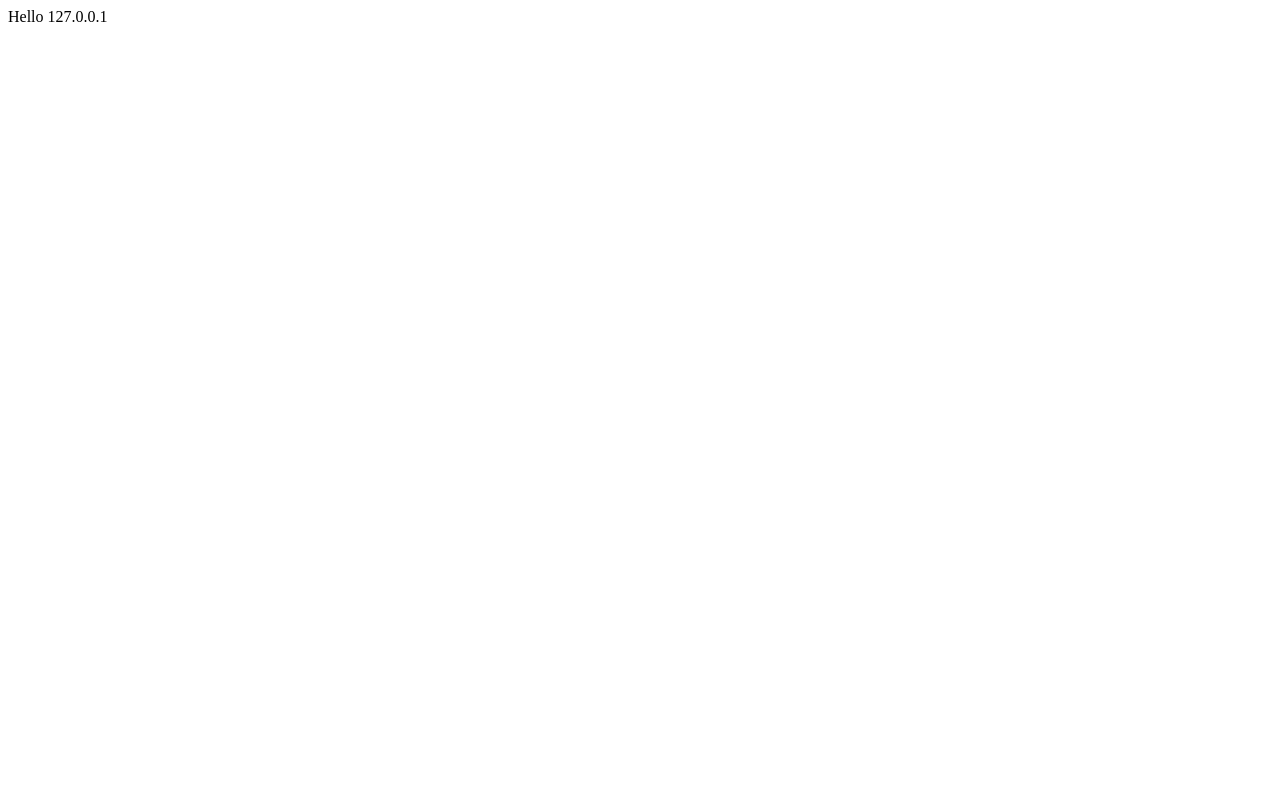
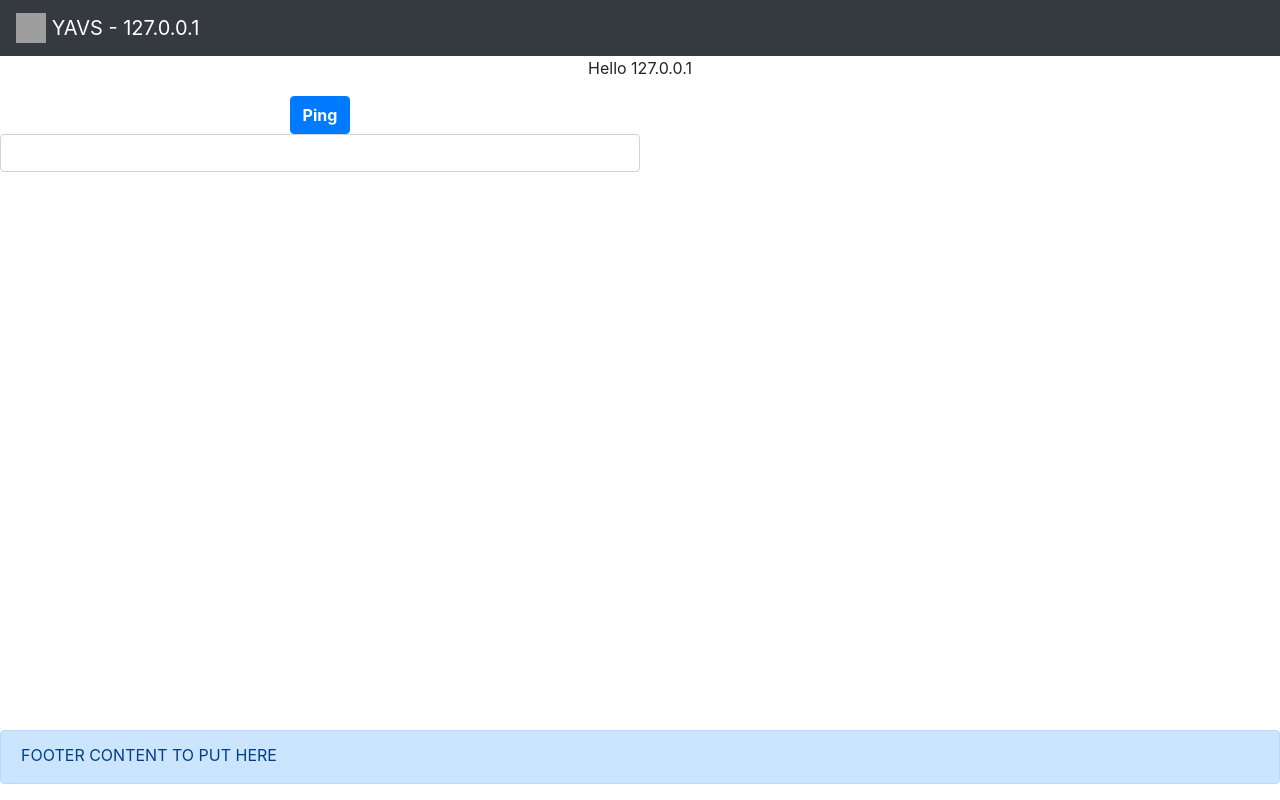
Before and after one commit to haysberg/yavs-gui, a Flask app: page / in a window 1280 px wide. Before the commit the page is almost empty. Run offline with Flask 2, Linux system fonts and the light colour scheme; some libraries are stand-ins or nearby versions; grey boxes are pictures that could not be loaded.

Commit message:
Added the ping utility to the home page.

```diff
--- a/app.py
+++ b/app.py
@@ -2,6 +2,7 @@
 #You'll find that this file is very small. It's only job is to initialize the Flask server,
 #and to respond to requests coming to the root URL (/)
 from flask import Flask, render_template, request
+import json, requests
 
 #We need this for the Flask server to run
 app = Flask(__name__, template_folder='templates')
@@ -14,3 +15,9 @@ print(app.url_map)
 @app.route('/index')
 def main():
     return render_template('index.html', ip=request.remote_addr)
+
+@app.route('/ping/<target>')
+def ping(target):
+    result = requests.get("http://localhost:5000/ping/" + target)
+    result = result.json()
+    return render_template('ping.html', json=result)
--- /dev/null
+++ b/static/css/custom/main.css
@@ -0,0 +1,33 @@
+.main_container{
+    text-align: center;
+}
+
+.footer {
+    position: absolute;
+    bottom: 0;
+    left: 0;
+    width: 100%;
+    padding-bottom: 0;
+}
+
+.footer div{
+    padding-bottom: 0;
+}
+
+.console-output{
+    background-color: black;
+    color: black;
+}
+
+.console-line{
+    color: white;
+}
+
+.feature-container{
+    max-width: 50%;
+
+}
+
+.feature{
+    display: inline;
+}
--- /dev/null
+++ b/static/js/custom/custom.js
@@ -0,0 +1,5 @@
+function jsping(){
+    text = document.getElementById("pinginput").value
+    document.location = "/ping/" + text
+    print("/ping/" + text)
+}
--- a/templates/index.html
+++ b/templates/index.html
@@ -1 +1,11 @@
-Hello {{ip}}
+{% extends "layout.html" %}
+{% block content %}
+    <p>Hello {{ip}}</p>
+    <div class="feature-container">
+        <div class="feature">
+            <button class="btn btn-primary" type="submit" onclick="jsping()">
+                <B>Ping</B> </button> <input id="pinginput" class="form-control">
+        </div>
+    </div>
+
+{% endblock %}
--- /dev/null
+++ b/templates/layout.html
@@ -0,0 +1,47 @@
+<!DOCTYPE html>
+<html>
+
+    <head>
+        <title>YAVS GUI</title>
+        <link href="../static/css/bootstrap.css" rel="stylesheet">
+        <link href="../static/css/custom/main.css" rel="stylesheet">
+    </head>
+
+    <body>
+        <nav class="navbar navbar-dark bg-dark">
+            <a class="navbar-brand" href="#">
+                <img src="https://getbootstrap.com/docs/4.4/assets/brand/bootstrap-solid.svg" width="30" height="30" class="d-inline-block align-top" alt="">
+                YAVS - {{ip}}
+            </a>
+        </nav>
+        <div class="main_container">
+        {% if message_list is defined %}
+            {% for message in message_list %}
+            <div class="toast" role="alert" aria-live="assertive" aria-atomic="true">
+                <div class="toast-header">
+                  <img src="..." class="rounded mr-2" alt="...">
+                  <strong class="mr-auto">Notification</strong>
+                  <small class="text-muted"></small>
+                  <button type="button" class="ml-2 mb-1 close" data-dismiss="toast" aria-label="Close">
+                    <span aria-hidden="true">&times;</span>
+                  </button>
+                </div>
+                <div class="toast-body">
+                  {{ message }}
+                </div>
+              </div>
+            {% endfor %}
+        {% endif %}
+        {% block content %}{% endblock %}
+        </div>
+        <footer class="footer">
+            <div class="alert alert-primary" role="alert">
+                <p>FOOTER CONTENT TO PUT HERE</p>
+              </div>
+        </footer>
+    </body>
+    <script src="https://code.jquery.com/jquery-3.4.1.slim.min.js" integrity="sha384-J6qa4849blE2+poT4WnyKhv5vZF5SrPo0iEjwBvKU7imGFAV0wwj1yYfoRSJoZ+n" crossorigin="anonymous"></script>
+    <script src="https://cdn.jsdelivr.net/npm/popper.js@1.16.0/dist/umd/popper.min.js" integrity="sha384-Q6E9RHvbIyZFJoft+2mJbHaEWldlvI9IOYy5n3zV9zzTtmI3UksdQRVvoxMfooAo" crossorigin="anonymous"></script>
+    <script src="https://stackpath.bootstrapcdn.com/bootstrap/4.4.1/js/bootstrap.min.js" integrity="sha384-wfSDF2E50Y2D1uUdj0O3uMBJnjuUD4Ih7YwaYd1iqfktj0Uod8GCExl3Og8ifwB6" crossorigin="anonymous"></script>
+    <script src="../static/js/custom/custom.js"></script>
+</html>
```
Also changed, not shown: templates/ping.html (added, +12 -0 lines).
